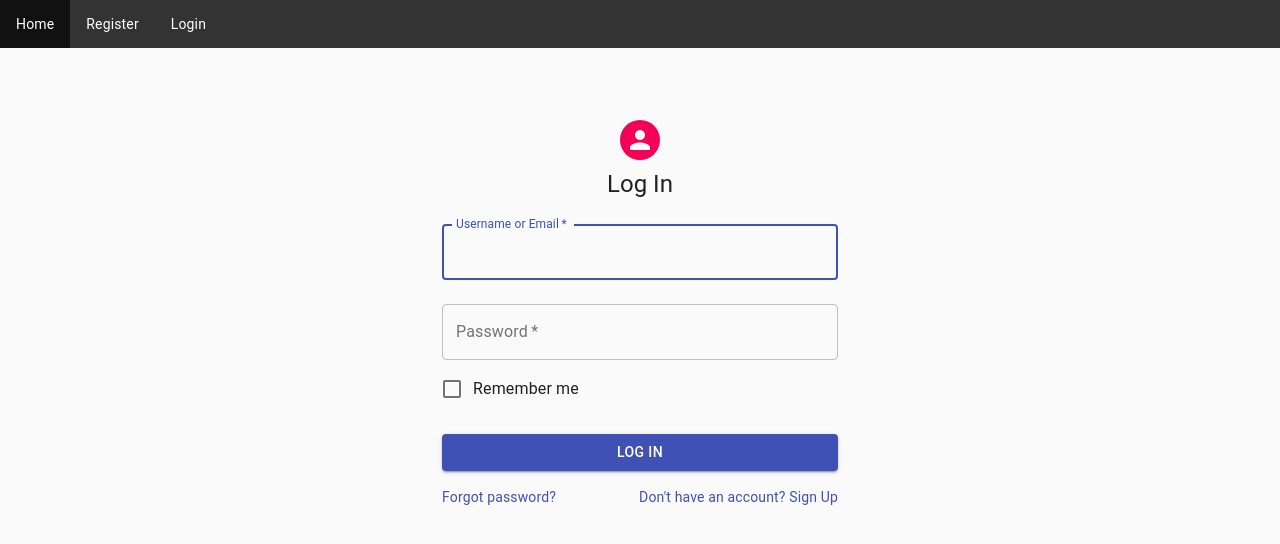
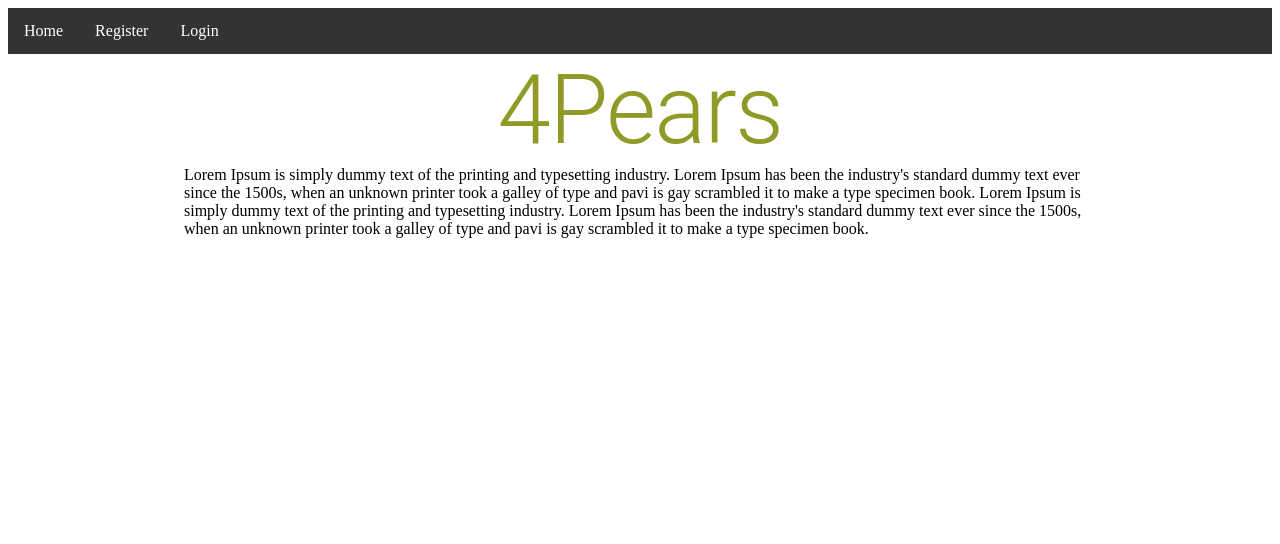
Before and after one commit to pavi102/agency-portfolio, a React (Create React App) app in the folder frontend/: page /login in a window 1280 px wide. Shown: the top 544 px of the page. Built offline with nearby package versions, Linux system fonts and the light colour scheme.

Commit message:
components

```diff
--- a/frontend/package.json
+++ b/frontend/package.json
@@ -4,6 +4,7 @@
   "private": true,
   "dependencies": {
     "@material-ui/core": "^4.11.3",
+    "@material-ui/icons": "^4.11.2",
     "@testing-library/jest-dom": "^5.11.10",
     "@testing-library/react": "^11.2.6",
     "@testing-library/user-event": "^12.8.3",
--- a/frontend/src/App.js
+++ b/frontend/src/App.js
@@ -1,9 +1,8 @@
 import React from 'react'
 import { Route, Switch } from 'react-router-dom'
-import { Button } from "@material-ui/core";
-import Login from './components/Login'
-import Register from './components/Register'
-import Home from './components/Home'
+import Login from './pages/Login'
+import Register from './pages/Register'
+import Home from './pages/Home'
 import Navbar from './components/Navbar'
 
 function App() {
@@ -11,7 +10,7 @@
     <>
       <Navbar />
       <Switch>
-        <Route path='/' component={Home} exact />
+        <Route path='/' component={Home} />
         <Route path='/login' component={Login} />
         <Route path='/register' component={Register} />
       </Switch>
--- /dev/null
+++ b/frontend/src/components/Banner.js
@@ -0,0 +1,22 @@
+import React from 'react';
+import Container from "@material-ui/core/Container";
+
+function Banner() {
+    return (
+        <>
+            <Container maxWidth="md">
+                Lorem Ipsum is simply dummy text of the printing and typesetting industry. Lorem Ipsum has been the
+                industry's standard dummy text ever since the 1500s, when an unknown printer took a galley of type and
+                pavi is gay scrambled it to make a type specimen book. Lorem Ipsum is simply dummy text of the printing
+                and typesetting industry. Lorem Ipsum has been the
+                industry's standard dummy text ever since the 1500s, when an unknown printer took a galley of type and
+                pavi is gay scrambled it to make a type specimen book.
+            </Container>
+            <div>
+                {/*<AccessTimeIcon fontSize={"large"}/>*/}
+            </div>
+        </>
+    );
+}
+
+export default Banner;
--- a/frontend/src/components/Home.js
+++ /dev/null
@@ -1,12 +0,0 @@
-import React from 'react'
-
-function Home() {
-    return (
-        <div className="App">
-            <header className="App-header">
-            </header>
-        </div>
-    );
-}
-
-export default Home
--- a/frontend/src/components/Navbar.js
+++ b/frontend/src/components/Navbar.js
@@ -1,6 +1,6 @@
 import React from 'react'
 import { Link } from 'react-router-dom'
-import './style.css'
+import '../css/style.css'
 
 function Navbar() {
   return (
--- a/frontend/src/index.js
+++ b/frontend/src/index.js
@@ -16,8 +16,3 @@
     </React.StrictMode>,
     document.getElementById('root')
 );
-
-// If you want to start measuring performance in your app, pass a function
-// to log results (for example: reportWebVitals(console.log))
-// or send to an analytics endpoint. Learn more: https://bit.ly/CRA-vitals
-// reportWebVitals();
--- /dev/null
+++ b/frontend/src/pages/Home.js
@@ -0,0 +1,17 @@
+import React from 'react'
+import Banner from "../components/Banner";
+import Container from "@material-ui/core/Container";
+import Typography from "@material-ui/core/Typography";
+
+function Home() {
+    return (
+        <Container>
+            <Typography align={'center'} variant={'h1'} style={{color: "#8f9a27"}}>
+                4Pears
+            </Typography>
+            <Banner/>
+        </Container>
+    );
+}
+
+export default Home
```
Also changed, not shown: frontend/src/reportWebVitals.js (deleted, +0 -13 lines), frontend/src/css/style.css (renamed from frontend/src/components/style.css), frontend/src/pages/Login.js (renamed from frontend/src/components/Login.js), frontend/src/pages/Register.js (renamed from frontend/src/components/Register.js), 1 other file (tests, documents, lock files or other folders).
